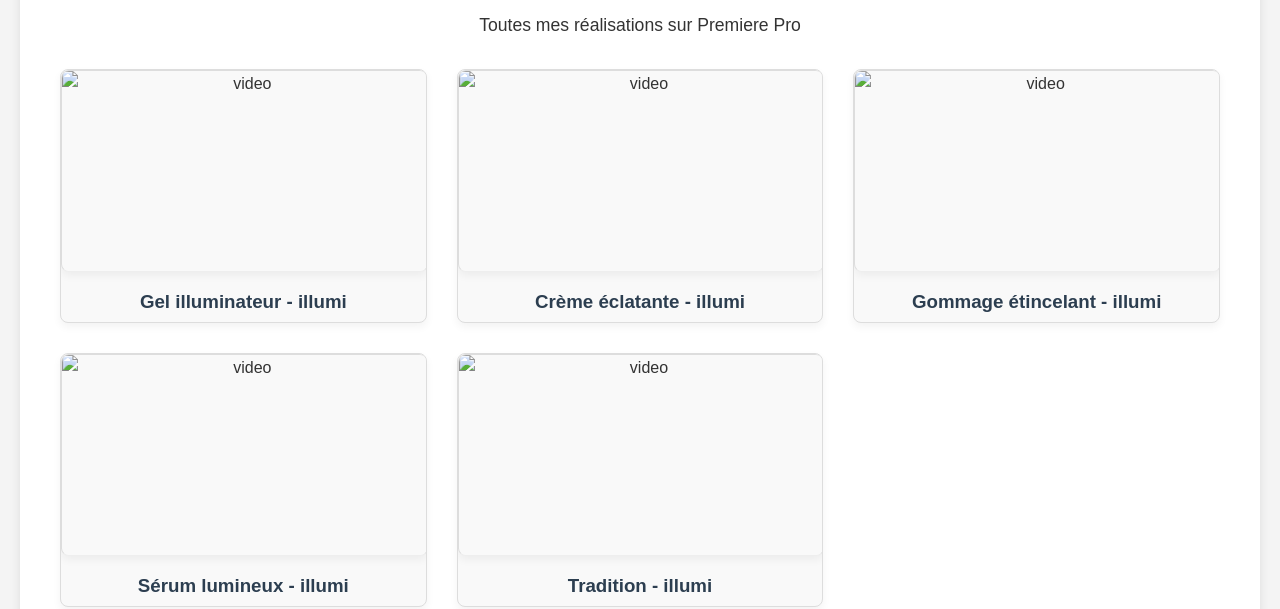
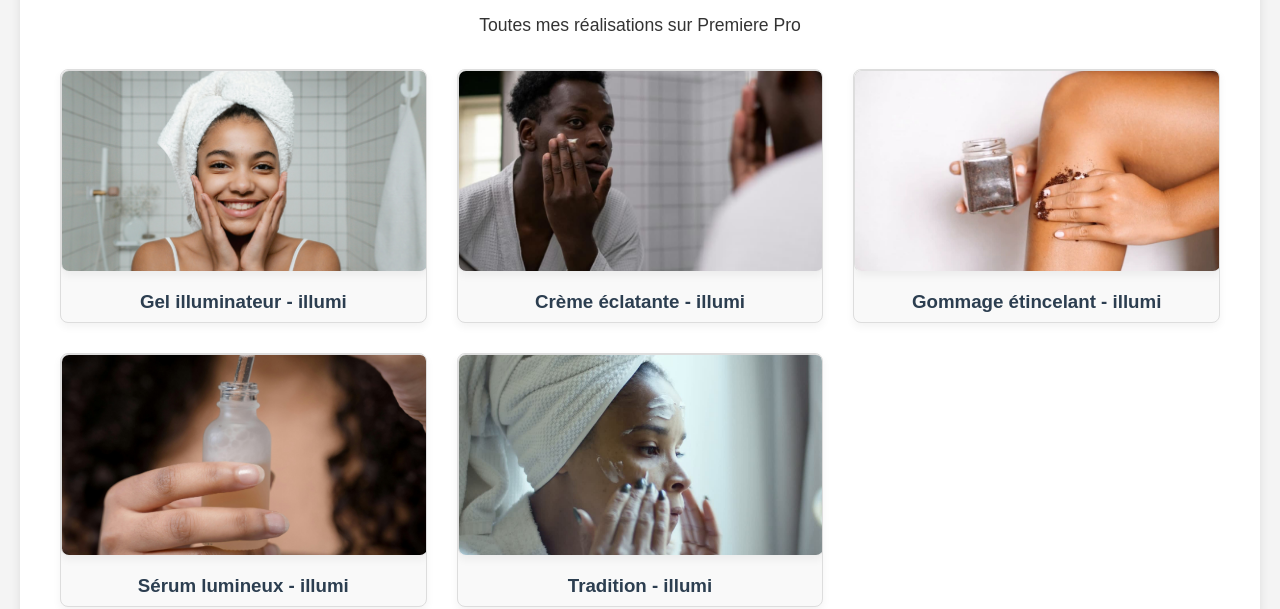
Before and after one commit to Bintou-Traore/Portfolio---Bintou-Traore, a plain HTML site: page projets/premiere-pro.html in a window 1280 px wide. Shown: the part 214-823 px from the top of the page. Drawn offline with Linux system fonts and the light colour scheme; the site is published under a folder, as on GitHub Pages, so addresses that start at the root find nothing.

Commit message:
correction images

```diff
--- a/projets/premiere-pro.html
+++ b/projets/premiere-pro.html
@@ -27,23 +27,23 @@
             <p>Toutes mes réalisations sur Premiere Pro</p>
             <div class="project-grid">
                 <a href="https://youtu.be/7nASyYAfc-k" class="project-card">
-                    <img class="project-card" src ="/images/Premiere pro/Gel-illuminateur.jpg" alt="video">
+                    <img class="project-card" src ="../images/Premiere pro/Gel-illuminateur.jpg" alt="video">
                     <h3>Gel illuminateur - illumi </h3>
                 </a>
                 <a href="https://youtu.be/4DeVv_tXebo" class="project-card">
-                    <img class="project-card" src ="/images/Premiere pro/Crème éclatante - illumi.jpg" alt="video">
+                    <img class="project-card" src ="../images/Premiere pro/Crème éclatante - illumi.jpg" alt="video">
                     <h3>Crème éclatante - illumi</h3>
                 </a>
                 <a href="https://youtu.be/IJZeYZjOMEQ" class="project-card">
-                    <img class="project-card" src ="/images/Premiere pro/Gommage.jpg" alt="video">
+                    <img class="project-card" src ="../images/Premiere pro/Gommage.jpg" alt="video">
                     <h3>Gommage étincelant - illumi</h3>
                 </a>
                 <a href="https://youtu.be/AYbrEVBjM-U" class="project-card">
-                    <img class="project-card" src ="/images/Premiere pro/serum application.jpg" alt="video">
+                    <img class="project-card" src ="../images/Premiere pro/serum application.jpg" alt="video">
                     <h3>Sérum lumineux - illumi</h3>
                 </a>
                 <a href="https://youtu.be/yjP6pgq7OMc" class="project-card">
-                    <img class="project-card" src ="/images/Premiere pro/tradition.jpg" alt="video">
+                    <img class="project-card" src ="../images/Premiere pro/tradition.jpg" alt="video">
                     <h3>Tradition - illumi</h3>
                 </a>
 
```
